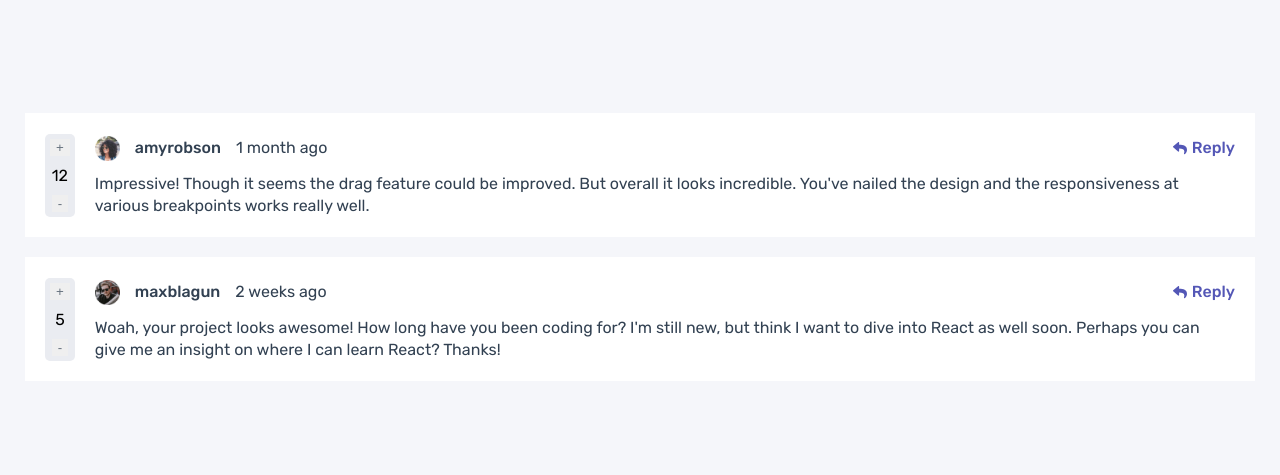
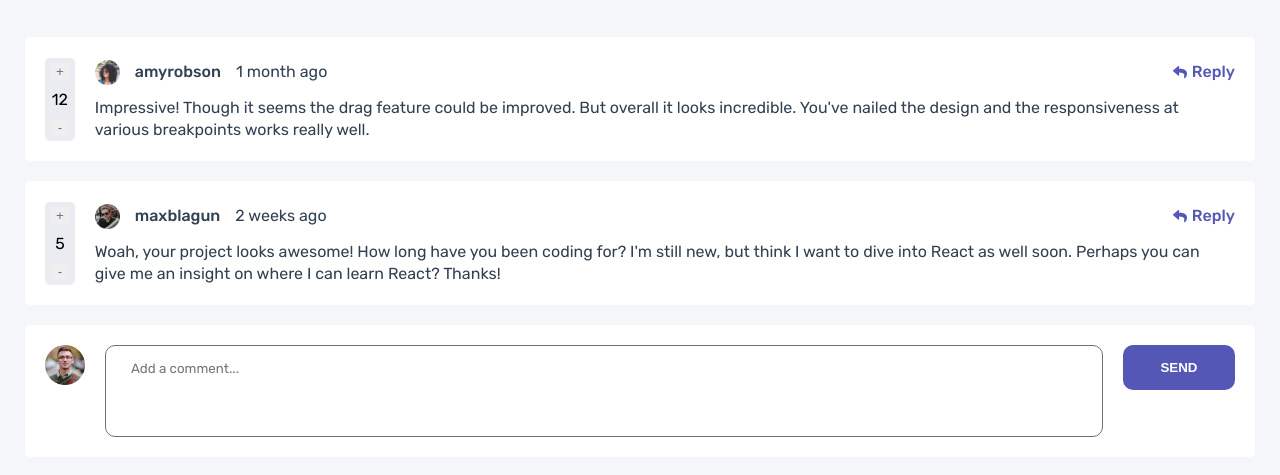
Before and after one commit to ChristianTC/interactive-comments-app, a React (Vite) app: page / in a window 1280 px wide. Shown: the part 153-628 px from the top of the page. Built offline with nearby package versions, Linux system fonts and the light colour scheme.

Commit message:
add input comment

```diff
--- a/src/App.css
+++ b/src/App.css
@@ -36,6 +36,7 @@ body {
 
 .comment {
   display: flex;
+  border-radius: 5px;
   align-items: center;
   background-color: var(--white);
   gap: 20px;
@@ -93,6 +94,39 @@ body {
   width: calc(100% - 20px);
 }
 
+.comment-input {
+  display: flex;
+  border-radius: 5px;
+  justify-content: space-between;
+  background-color: var(--white);
+  gap: 20px;
+  padding: 20px;
+}
+.comment-input img {
+  width: 40px;
+  height: fit-content;
+}
+.comment-input textarea {
+  width: 85%;
+  border: solid 1px var(--grayish-blue);
+  resize: none;
+  height: 60px;
+  border-radius: 10px;
+  padding: 15px 25px;
+  font-family: 'Rubik';
+  cursor: pointer;
+}
+.comment-input button {
+  width: 10%;
+  height: 45px;
+  background-color: var(--moderate-blue);
+  color: var(--white);
+  font-weight: 600;
+  border-radius: 10px;
+  cursor: pointer;
+  border: 0;
+}
+
 @media (max-width: 600px) {
   .comment {
     display: flex;
--- a/src/components/Comment.tsx
+++ b/src/components/Comment.tsx
@@ -25,8 +25,8 @@ const Comment = ({comment}: Props) => {
       <section className="header">
         <div className="details">
           <img width={'25px'} src={comment.user.image.webp} alt="profile" />
-          <div className="detail__user">{comment.user.username}</div>
-          <div className="detail__date">{comment.createdAt}</div>
+          <span className="detail__user">{comment.user.username}</span>
+          <span className="detail__date">{comment.createdAt}</span>
         </div>
         <div className="reply">
           <img src={Reply} alt="" />
--- /dev/null
+++ b/src/components/CommentInput.tsx
@@ -0,0 +1,40 @@
+import { IComment, User } from "../interfaces/interfaces"
+import { useState } from 'react';
+
+interface Props {
+  user: User,
+  handleComment: React.Dispatch<React.SetStateAction<IComment[]>>,
+  repliedTo?: string,
+}
+
+const CommentInput = ({user, handleComment, repliedTo = ''}:Props) => {
+
+  const [message, setMessage] = useState(repliedTo)
+  const id = Math.random() * (10000 * 3) - 3
+
+  const toggleSend = () => {
+    if (message.length > 0) {
+      handleComment(prev => [...prev, {
+        id: id,
+        content: message,
+        createdAt: 'today',
+        score: 0,
+        user: user
+      }])
+    }
+
+  }
+
+  return (
+    <section className="comment-input">
+      <img src={user.image.webp} alt="Profile" />
+      <textarea
+        required
+        onChange={(e) => setMessage(e.target.value)}
+        placeholder="Add a comment..."/>
+      <button onClick={toggleSend}>SEND</button>
+    </section>
+  )
+}
+
+export default CommentInput
--- a/src/components/CommentsList.tsx
+++ b/src/components/CommentsList.tsx
@@ -1,5 +1,5 @@
 import { IComment } from "../interfaces/interfaces"
-import Comment from "./Comment"
+import Comment from './Comment';
 
 interface Props {
   comments: IComment[]
--- a/src/pages/CommentsPage.tsx
+++ b/src/pages/CommentsPage.tsx
@@ -1,16 +1,19 @@
 
 import CommentsList from '../components/CommentsList';
 import data from "../../data.json";
-import { IComment } from '../interfaces/interfaces';
+import { IComment, User } from '../interfaces/interfaces';
 import { useState } from 'react';
+import CommentInput from '../components/CommentInput';
 
 const CommentsPage = () => {
 
   const [comments, setComments] = useState<IComment[]>(data.comments);
+  const [user, setUser] = useState<User>(data.currentUser);
 
   return (
     <section className="comments-page">
       <CommentsList comments={comments} />
+      <CommentInput user={user} handleComment={setComments}/>
     </section>
   )
 }
```
